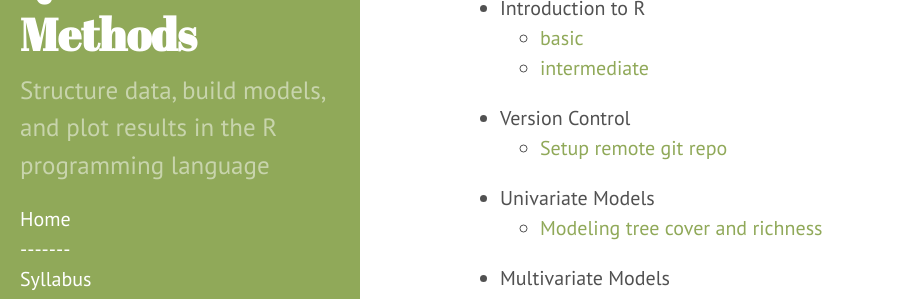
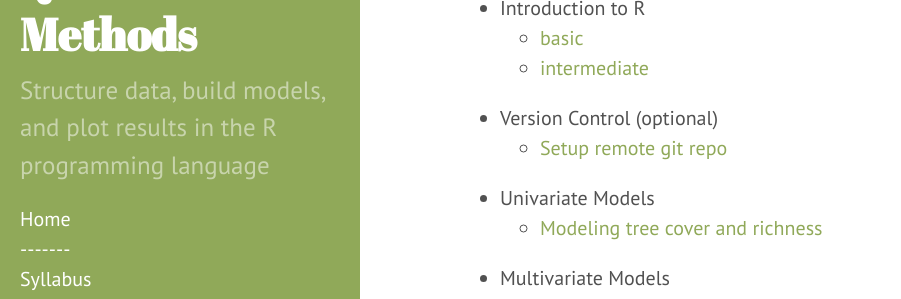
Before and after one commit to dmcglinn/quant_methods, a Jekyll site: the page built from assignments.md, in a window 1280 px wide. Shown: the part 147-446 px from the top of the page, without its empty margins (0-901 px from the left). Built offline with Jekyll 4.4.1, drawn with Linux system fonts in a browser that asks for light colours.

Commit message:
mark git assignment as optional

```diff
--- a/assignments.md
+++ b/assignments.md
@@ -6,7 +6,7 @@ title: Assignments
 * Introduction to R
     - [basic](./R_basics)
     - <a href='./R_intermediate.html'>intermediate</a>
-* Version Control
+* Version Control (optional)
     - [Setup remote git repo](./git_basics)
 * Univariate Models
     - [Modeling tree cover and richness](./univariate_models)
```
